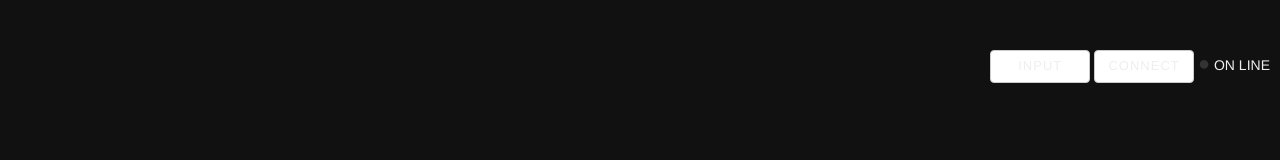
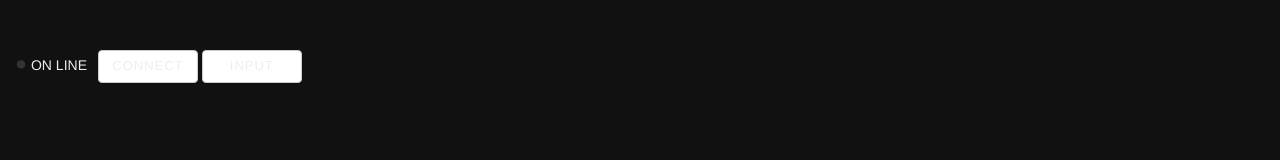
Before and after one commit to plonk/mogeweb, a website with bundled scripts: page index.html in a window 1280 px wide. Built offline with nearby package versions, Linux system fonts and the light colour scheme; files whose address does not match are found by name.

Commit message:
インジケータなどを左寄せにした。

```diff
--- a/index.html
+++ b/index.html
@@ -40,12 +40,12 @@
 .long-button { min-width: 100px; font-size: 13px; letter-spacing: 1px; color: #eee }
 </style>
 
-    <div style="margin-top: 10px; text-align: right; color: #eee; margin-right: 10px">
-      <button id="input-button" class="btn btn-default long-button">INPUT</button>
-      <button id="connect-button" class="btn btn-default long-button">CONNECT</button>
+    <div style="margin-top: 10px; margin-left: 15px; color: #eee; margin-right: 10px">
       <span id="indicator-offline" style="font-size: 20px; color: #333">●</span>
       <span id="indicator-online" style="display: none; text-shadow: 0px 0px 10px red; font-size: 20px; color: #f10">●</span>
-      ON LINE
+      <span style="margin-right: 0.5em; ">ON LINE</span>
+      <button id="connect-button" class="btn btn-default long-button">CONNECT</button>
+      <button id="input-button" class="btn btn-default long-button">INPUT</button>
     </div>
 
     <div class="modal fade" id="inputModal" tabindex="-1" role="dialog">
```
